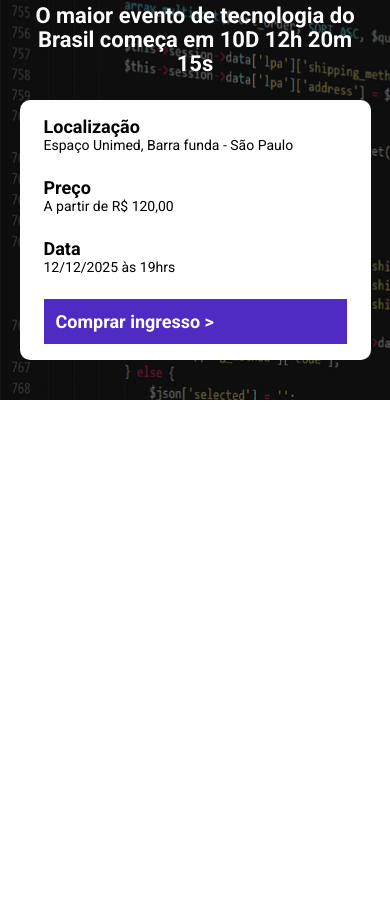
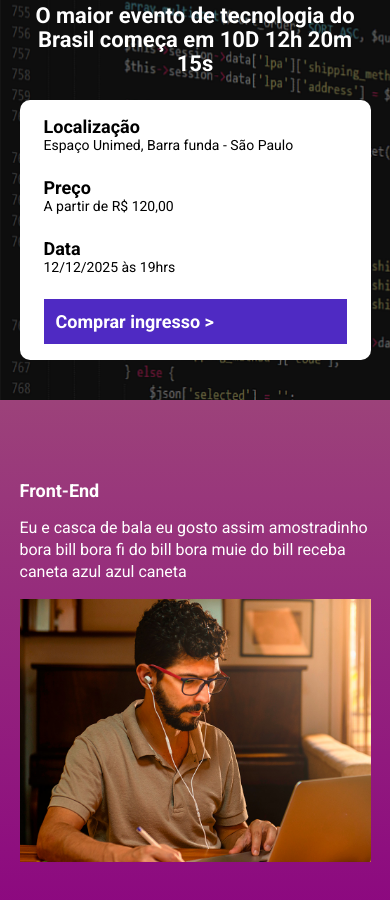
Before and after one commit to D3vErick/ebac_tech_talks, a website built with Parcel: page src/index.html in a window 390 px wide. Shown: the part 100-1000 px from the top of the page. Before the commit the page ends 844 px from the top, so only its background shows below. Built offline with nearby package versions, Linux system fonts and the light colour scheme.

Commit message:
update:Adição do primeiro evento.

```diff
--- a/src/index.html
+++ b/src/index.html
@@ -10,17 +10,17 @@
     <title>EBAC - Tech Talks</title>
 </head>
 <body>
-    <header class="hero">
+    <header class="hero"> <!--Ínicio do cabeçalho.-->
         <div class="container">
-            <img class="hero__logo" src="./images/ebac_logo.svg" alt="EBAC">
-            <p class="hero__text">
+            <img class="hero__logo" src="./images/ebac_logo.svg" alt="EBAC"><!--Imagem de fundo com visibilidade reduzida para ênfase no texto.-->
+            <p class="hero__text"> <!--Título/contagem regressiva.-->
                 O maior evento de tecnologia do Brasil começa em 10D 12h 20m 15s
             </p>
-            <div class="infos-bar">
+            <div class="infos-bar"> <!--Informações do evento.-->
                 <ul class="infos-bar__infos">
                     <li class="infos-bar__infos__item">
                         <b>Localização</b>
-                        Espaço Unimed, Barra funda - São Paulo
+                        Espaço Unimed, Barra funda - São Paulo <!--O show do LVCAS foi lá.-->
                     </li>
                     <li class="infos-bar__infos__item">
                         <b>Preço</b>
@@ -32,11 +32,21 @@
                     </li>
                 </ul>
                 <a href="#" class="button button--primary">
-                    Comprar ingresso >
+                    Comprar ingresso > <!--Botão fícticio.-->
                 </a>
             </div>
         </div>
-    </header>
+    </header> <!--Fim do cabeçalho.-->
+
+    <section class="event"> <!--Primeiro evento, informações incorretas apenas para placeholder.-->
+        <div class="container">
+            <div class="event__details">
+                <h2 class="event__details__title">Front-End</h2>
+                <p class="event__details__description">Eu e casca de bala eu gosto assim amostradinho bora bill bora fi do bill bora muie do bill receba caneta azul azul caneta</p>
+            </div>
+            <img class="event__image" src="./images/frontend.png" alt="Front-End"> <!--Ilustração de um jogador assistindo Vínicius13-->
+        </div>
+    </section>
 
     <script src="scripts/main.js"></script>
 </body>
--- /dev/null
+++ b/src/styles/_event.scss
@@ -0,0 +1,41 @@
+.event{ //Estilização da seção de evento #1.
+    padding: 80px 0;
+    background-image: linear-gradient(#9c427a, #8b0480); //Degradê/Gradient de duas cores.
+
+    .container{ //Posiciona o texto do lado esquerdo e a imagem do lado direito.
+        display: flex;
+    }
+
+    &__image{ //Tamanho máximo da imagem.
+        max-width: 360px;
+    }
+
+    &__details{ //Espaçamento para distanciar o texto da imagem.
+        margin-right: 40px;
+
+        &__title{ //Título do evento.
+            font-size: 18px;
+            font-weight: bold;
+            margin-bottom: 16px;
+        }
+
+        &__description{ //Descrição do evento.
+            line-height: 22px;
+        }
+    }
+
+    @media (max-width:640px){ //Responsivo: Celular.
+        .container{
+            display: block; //Altera a distribuíção para texto e imagem logo abaixo.
+        }
+
+        &__image{ //Imagem ocupa apenas o tamanho do container.
+            width: 100%;
+        }
+
+        &__details{ //Alteração do espaçamento do lado direto para o lado de baixo.
+            margin-right: 0;
+            margin-bottom: 16px;
+        }
+    }
+}
```
Also changed, not shown: src/styles/main.scss (+4 -3 lines).
